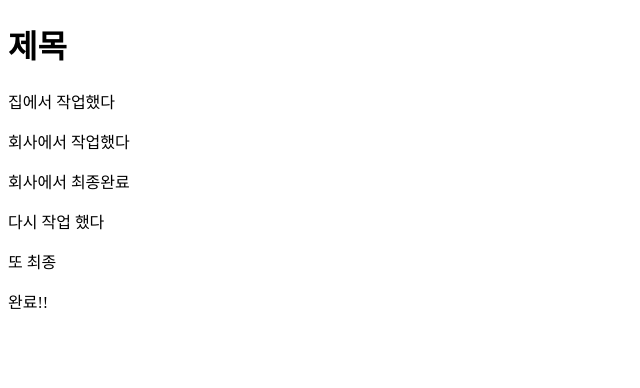
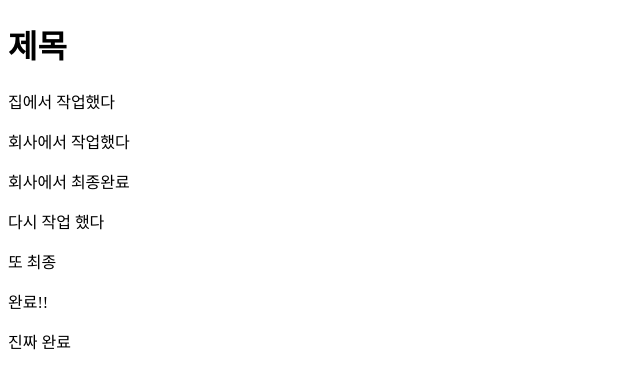
Before and after one commit to yejiahn1/sbs-home, a plain HTML site: page index.html in a window 1280 px wide. Shown: the whole page, without its empty margins (0-640 px from the left). Drawn offline with Linux system fonts and the light colour scheme.

Commit message:
두번째 commit

```diff
--- a/index.html
+++ b/index.html
@@ -14,5 +14,6 @@
   <p>다시 작업 했다</p>
   <p>또 최종</p>
   <p>완료!!</p>
+  <p>진짜 완료</p>
 </body>
 </html>
```
